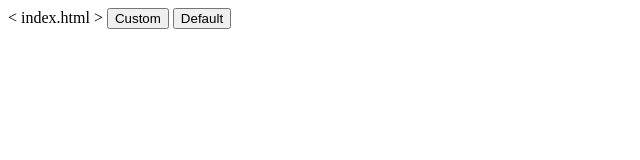
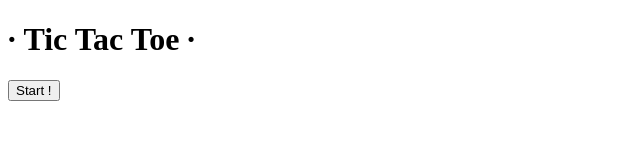
Before and after one commit to mayso1013/kakaopay, a plain HTML site: page index.html in a window 1280 px wide. Shown: the whole page, without its empty margins (0-640 px from the left). Drawn offline with Linux system fonts and the light colour scheme.

Commit message:
Update index.html

```diff
--- a/index.html
+++ b/index.html
@@ -1,124 +1,38 @@
-< index.html >
+<!DOCTYPE html>
 
-<html>
+<html lang="en">
 
 <head>
 
-<meta http-equiv="Content-Type" content="text/html; charset=UTF-8" />
+    <meta charset="UTF-8">
 
-<title>카톡 공유</title>
+    <meta http-equiv="X-UA-Compatible" content="IE=edge">
 
-<script type="text/JavaScript" src="https://developers.kakao.com/sdk/js/kakao.min.js"></script>
+    <meta name="viewport" content="width=device-width, initial-scale=1.0">
+
+    <title>TicTacToe</title>
 
 </head>
 
+<link rel="stylesheet" href="style.css">
+
 <body>
 
-    <input type="button" onClick="sendLinkCustom();" value="Custom"/>
+    <div class="container">
 
-    <input type="button" onClick="sendLinkDefault();" value="Default"/>
+        <div class="game">
 
-<script type="text/javascript">
+            <h1>∙ Tic Tac Toe ∙</h1>
 
-    function sendLinkCustom() {
+            <div class="두딩 멍청이"></div>
 
-        Kakao.init("fd268b9227919161db4eb4a7c2c2bc836");
+            <button id="play">Start !</button>
 
-        Kakao.Link.sendCustom({
+        </div>
 
-            templateId: 29632
+    </div>
 
-        });
-
-    }
-
-</script>
-
-<script>
-
-try {
-
-  function sendLinkDefault() {
-
-    Kakao.init('fd268b9227919161db4eb4a7c2c2bc836')
-
-    Kakao.Link.sendDefault({
-
-      objectType: 'feed',
-
-      content: {
-
-        title: '딸기 치즈 케익',
-
-        description: '#케익 #딸기 #삼평동 #카페 #분위기 #소개팅',
-
-        imageUrl:
-
-          'http://k.kakaocdn.net/dn/Q2iNx/btqgeRgV54P/VLdBs9cvyn8BJXB3o7N8UK/kakaolink40_original.png',
-
-        link: {
-
-          mobileWebUrl: 'https://developers.kakao.com',
-
-          webUrl: 'https://developers.kakao.com',
-
-        },
-
-      },
-
-      social: {
-
-        likeCount: 286,
-
-        commentCount: 45,
-
-        sharedCount: 845,
-
-      },
-
-      buttons: [
-
-        {
-
-          title: '웹으로 보기',
-
-          link: {
-
-            mobileWebUrl: 'https://developers.kakao.com',
-
-            webUrl: 'https://developers.kakao.com',
-
-          },
-
-        },
-
-        {
-
-          title: '앱으로 보기',
-
-          link: {
-
-            mobileWebUrl: 'https://developers.kakao.com',
-
-            webUrl: 'https://developers.kakao.com',
-
-          },
-
-        },
-
-      ],
-
-    })
-
-  }
-
-; window.kakaoDemoCallback && window.kakaoDemoCallback() }
-
-catch(e) { window.kakaoDemoException && window.kakaoDemoException(e) }
-
-</script>
-
-
+    <script src="script.js"></script>
 
 </body>
 
```
